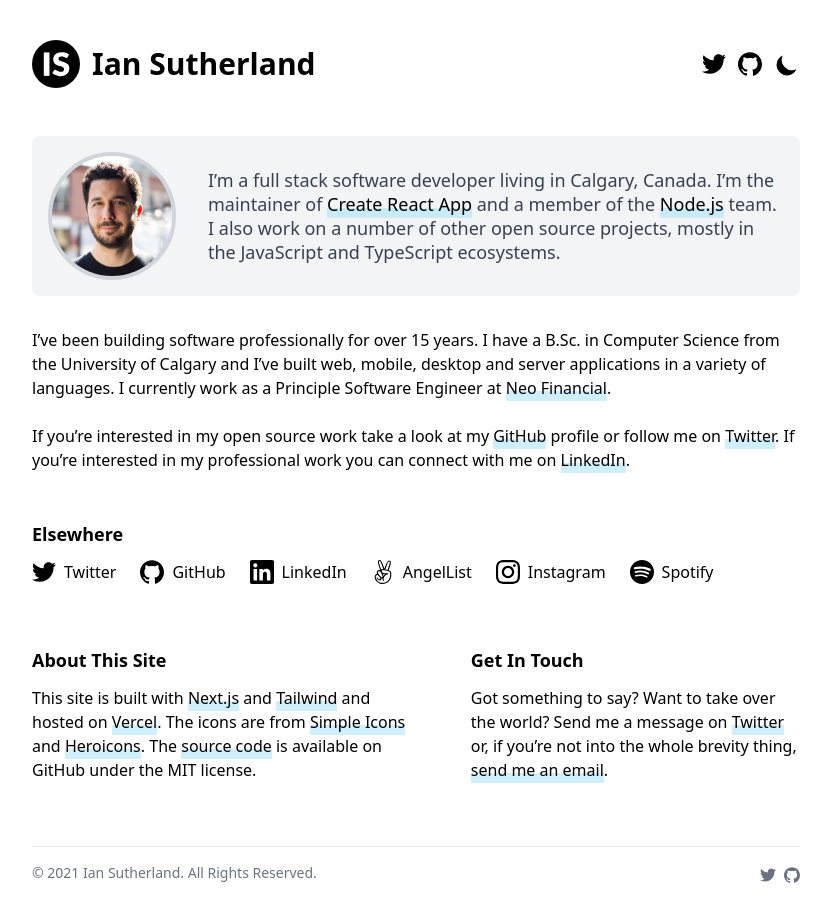
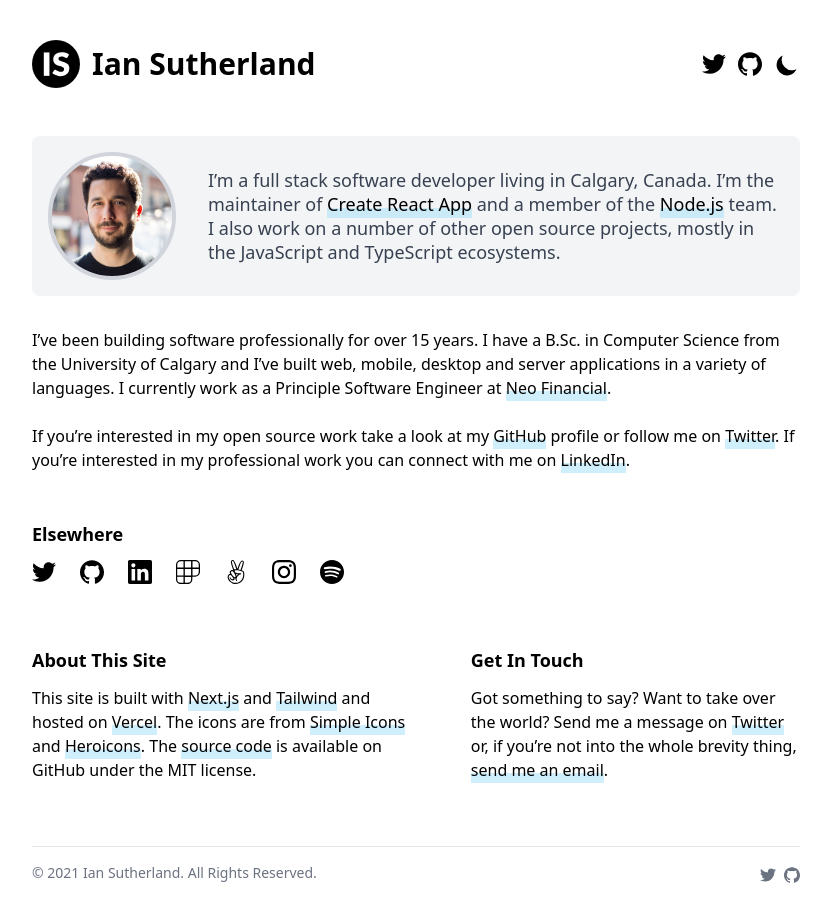
Before and after one commit to iansu/iansutherland.ca, a Next.js app: page /about in a window 1280 px wide. Shown: the whole page, without its empty margins (224-1055 px from the left). Built offline with nearby package versions, Linux system fonts and the light colour scheme.

Commit message:
Add links page

```diff
--- a/components/icons/index.tsx
+++ b/components/icons/index.tsx
@@ -5,6 +5,7 @@
 export * from './github-icon';
 export * from './instagram-icon';
 export * from './linkedin-icon';
+export * from './polywork-icon';
 export * from './spotify-icon';
 export * from './twitch-icon';
 export * from './twitter-icon';
--- /dev/null
+++ b/components/icons/polywork-icon.tsx
@@ -0,0 +1,32 @@
+import BrandIcon, { defaultProps, IconProps } from '@components/icons/brand-icon';
+
+const PolyworkIcon = (props: IconProps) => {
+  const { color, colorful, hoverColor, size } = props;
+  const brandColor = '#543DE0';
+  const brandHoverColor = colorful ? '#3f2cbd' : brandColor;
+  const iconColor = colorful ? brandColor : color;
+  const iconHoverColor = hoverColor ?? brandHoverColor;
+
+  return (
+    <BrandIcon color={iconColor} hoverColor={iconHoverColor} size={size}>
+      <svg
+        width={size}
+        height={size}
+        viewBox="0 0 24 24"
+        id="b80c53a0-fbf6-4494-bbaf-81c896ec0e20"
+        data-name="youtube-icon"
+        xmlns="http://www.w3.org/2000/svg"
+        fill="currentColor"
+      >
+        <title>Polywork</title>
+        <g id="4dc291fc-8aac-47e7-9145-5c0baf1f8b01" data-name="polywork">
+          <path d="M19.125 0H4.875A4.865 4.865 0 0 0 0 4.875v14.25C0 21.825 2.175 24 4.875 24h6.6c2.7 0 4.875-2.175 4.875-4.875V16.65h2.775c2.7 0 4.875-2.175 4.875-4.875v-6.9C24 2.175 21.825 0 19.125 0zM16.5 1.275h2.625a3.6 3.6 0 0 1 3.6 3.6v2.7H16.5v-6.3zM15.075 9v6.45H8.85V9h6.225zM8.85 1.2h6.225v6.375H8.85V1.2zM1.275 4.8a3.6 3.6 0 0 1 3.6-3.6H7.5v6.375H1.275V4.8zM7.5 9v6.45H1.2V9h6.3zm0 13.725H4.8a3.6 3.6 0 0 1-3.6-3.6V16.8h6.3v5.925zm7.575-3.525a3.6 3.6 0 0 1-3.6 3.6H8.85v-5.925h6.225V19.2zm7.65-7.35a3.6 3.6 0 0 1-3.6 3.6H16.5V9h6.225v2.85z" />
+        </g>
+      </svg>
+    </BrandIcon>
+  );
+};
+
+PolyworkIcon.defaultProps = defaultProps;
+
+export { PolyworkIcon };
--- /dev/null
+++ b/components/link-box.tsx
@@ -0,0 +1,38 @@
+export interface LinkBoxProps {
+  className?: string;
+  description: string;
+  element?: string;
+  href: string;
+  icon: React.ReactElement;
+  title: string;
+}
+
+export const defaultProps = {
+  element: 'li',
+};
+
+const LinkBox = (props: LinkBoxProps) => {
+  const { className, description, element, href, icon, title } = props;
+
+  const Container = element as keyof JSX.IntrinsicElements;
+
+  return (
+    <Container
+      className={`${className} mb-4 rounded-md border list-none bg-gray-50 border-gray-200 hover:bg-gray-100 hover:border-gray-300 dark:bg-gray-800 dark:border-gray-700 dark:hover:bg-gray-700 dark:hover:border-gray-600`}
+    >
+      <a href={href}>
+        <div className="flex items-center p-4">
+          <div className="mr-6">{icon}</div>
+          <div className="block flex-grow">
+            <h2 className="text-xl font-bold">{title}</h2>
+            <p>{description}</p>
+          </div>
+        </div>
+      </a>
+    </Container>
+  );
+};
+
+LinkBox.defaultProps = defaultProps;
+
+export default LinkBox;
--- a/pages/about.tsx
+++ b/pages/about.tsx
@@ -6,6 +6,7 @@
   GitHubIcon,
   InstagramIcon,
   LinkedInIcon,
+  PolyworkIcon,
   SpotifyIcon,
   TwitterIcon,
 } from '@components/icons';
@@ -39,51 +40,38 @@
           <h3 className="text-lg font-bold mb-3">Elsewhere</h3>
           <ul className="flex flex-wrap list-none">
             <li className="mr-6 mb-2">
-              <a
-                href="https://twitter.com/iansu"
-                className="inline-flex space-x-2 hover-color-twitter"
-              >
-                <TwitterIcon /> <span>Twitter</span>
+              <a href="https://twitter.com/iansu">
+                <TwitterIcon />
               </a>
             </li>
             <li className="mr-6 mb-2">
-              <a
-                href="https://github.com/iansu"
-                className="inline-flex space-x-2 hover-color-github"
-              >
-                <GitHubIcon /> <span>GitHub</span>
+              <a href="https://github.com/iansu">
+                <GitHubIcon />
               </a>
             </li>
             <li className="mr-6 mb-2">
-              <a
-                href="https://www.linkedin.com/in/iansu"
-                className="inline-flex space-x-2 hover-color-linkedin"
-              >
-                <LinkedInIcon /> <span>LinkedIn</span>
+              <a href="https://www.linkedin.com/in/iansu">
+                <LinkedInIcon />
               </a>
             </li>
             <li className="mr-6 mb-2">
-              <a
-                href="https://angel.co/iansu"
-                className="inline-flex space-x-2 hover-color-angellist"
-              >
-                <AngelListIcon /> <span>AngelList</span>
+              <a href="https://www.polywork.com/iansu">
+                <PolyworkIcon />
               </a>
             </li>
             <li className="mr-6 mb-2">
-              <a
-                href="https://www.instagram.com/iansutherland/"
-                className="inline-flex space-x-2 hover-color-instagram"
-              >
-                <InstagramIcon /> <span>Instagram</span>
+              <a href="https://angel.co/iansu">
+                <AngelListIcon />
               </a>
             </li>
             <li className="mr-6 mb-2">
-              <a
-                href="https://open.spotify.com/user/iansutherland.ca"
-                className="inline-flex space-x-2 hover-color-spotify"
-              >
-                <SpotifyIcon /> <span>Spotify</span>
+              <a href="https://www.instagram.com/iansutherland/">
+                <InstagramIcon />
+              </a>
+            </li>
+            <li className="mr-6 mb-2">
+              <a href="https://open.spotify.com/user/iansutherland.ca">
+                <SpotifyIcon />
               </a>
             </li>
           </ul>
--- /dev/null
+++ b/pages/links.tsx
@@ -0,0 +1,50 @@
+import Head from '@components/head';
+import Layout from '@components/layout';
+
+import Profile from '@components/profile';
+import LinkBox from '@components/link-box';
+import { GitHubIcon, LinkedInIcon, PolyworkIcon, TwitterIcon } from '@components/icons';
+
+const Links = () => {
+  return (
+    <>
+      <Head>
+        <title>Links &ndash; Ian Sutherland &ndash; Always Be Coding</title>
+      </Head>
+
+      <Layout>
+        <div className="mb-8">
+          <Profile more={true} />
+        </div>
+        <ul>
+          <LinkBox
+            href="https://twitter.com/iansu"
+            icon={<TwitterIcon colorful={true} size="48px" />}
+            title="Twitter"
+            description="Follow me on Twitter or send me a DM"
+          />
+          <LinkBox
+            href="https://github.com/iansu"
+            icon={<GitHubIcon size="48px" />}
+            title="GitHub"
+            description="Follow my work on GitHub"
+          />
+          <LinkBox
+            href="https://www.linkedin.com/in/iansu"
+            icon={<LinkedInIcon colorful={true} size="48px" />}
+            title="LinkedIn"
+            description="Connect with me on LinkedIn"
+          />
+          <LinkBox
+            href="https://www.polywork.com/iansu"
+            icon={<PolyworkIcon colorful={true} size="48px" />}
+            title="Polywork"
+            description="Connect with me on Polywork"
+          />
+        </ul>
+      </Layout>
+    </>
+  );
+};
+
+export default Links;
--- a/styles/global.css
+++ b/styles/global.css
@@ -55,33 +55,3 @@
 .dark .hover-color-github:hover {
   color: #fff;
 }
-
-.color-instagram,
-.hover-color-instagram:hover {
-  color: #e4405f;
-}
-
-.color-linkedin,
-.hover-color-linkedin:hover {
-  color: #0a66c2;
-}
-
-.color-spotify,
-.hover-color-spotify:hover {
-  color: #1ed760;
-}
-
-.color-twitch,
-.hover-color-twitch:hover {
-  color: #9146ff;
-}
-
-.color-twitter,
-.hover-color-twitter:hover {
-  color: #1da1f2;
-}
-
-.color-youtube,
-.hover-color-youtube:hover {
-  color: #f00;
-}
```
Also changed, not shown: 1 other file (tests, documents, lock files or other folders).
